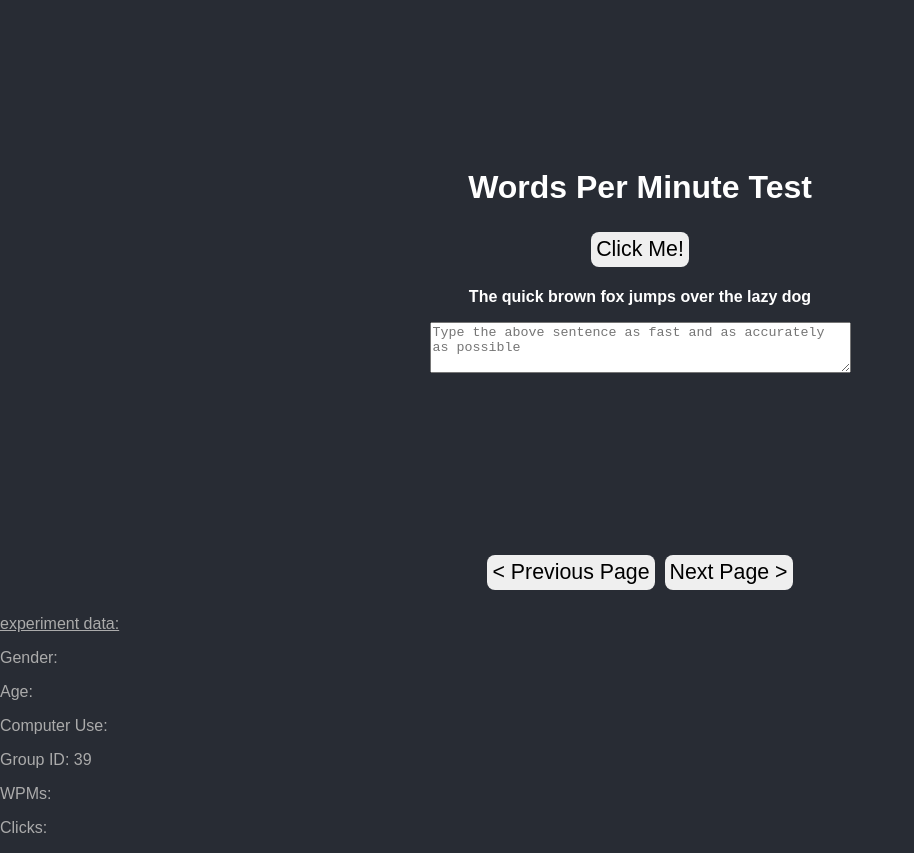
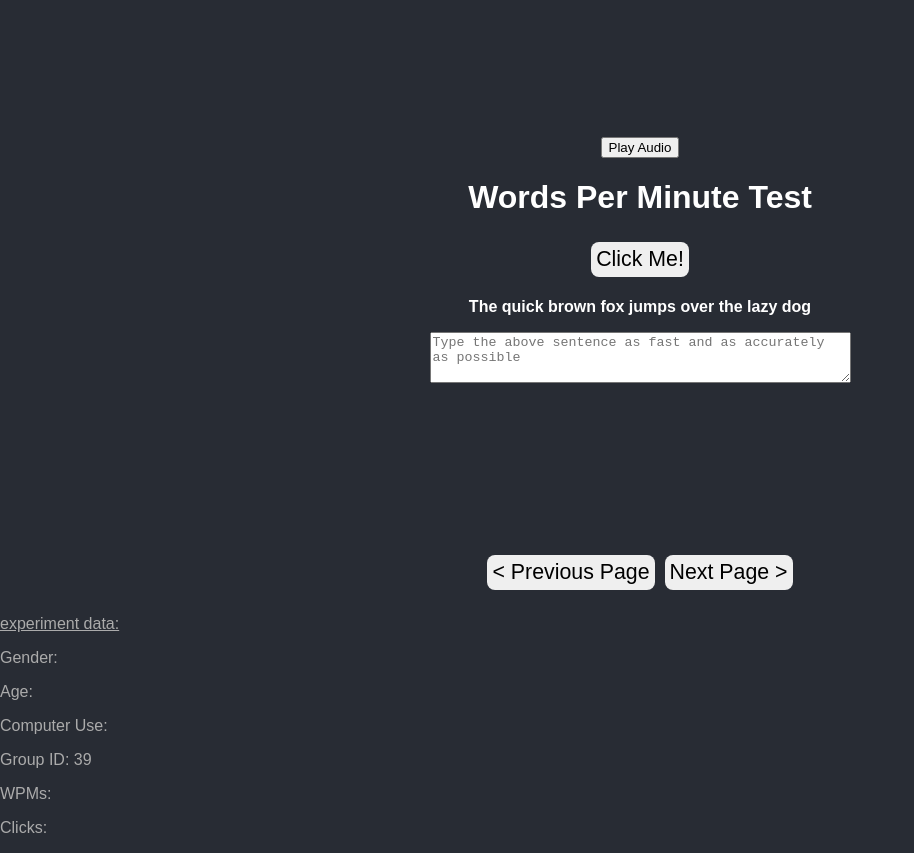
Before and after one commit to csu-hci-projects/SP23-Context-Awareness-Sound-Alerts, a React (Create React App) app in the folder client/: page / in a window 1280 px wide. Shown: the whole page, without its empty margins (0-914 px from the left). Built offline with nearby package versions, Linux system fonts and the light colour scheme; the HTML template or start-up script is replaced by a standard one.

Commit message:
add express server

```diff
--- /dev/null
+++ b/client/src/components/Sound.js
@@ -0,0 +1,26 @@
+import {useEffect, useState} from "react";
+import {Button} from "reactstrap";
+
+export default function Sound(props){
+
+    const [audio] = useState(new Audio(" ../../../media/airport-ambience-mexico-5min48k24b.flac"))
+
+    const playAudio = ()=>{
+        if (audio !== undefined){
+            console.log("Play!" + JSON.stringify(audio))
+            audio.play()
+                .catch((err)=>{
+                    console.log(err)
+                });
+        } else {
+            console.log("audio is undefined")
+        }
+
+    }
+
+    return(
+        <div>
+            <Button onClick={playAudio}>Play Audio</Button>
+        </div>
+    )
+}
--- a/client/src/pages/experiment.js
+++ b/client/src/pages/experiment.js
@@ -2,6 +2,7 @@ import React, {useState, useRef, useEffect} from "react";
 import NavBar from "../components/NavBar";
 import * as PropTypes from "prop-types";
 import {Button} from "reactstrap";
+import Sound from "../components/Sound";
 
 function DisplayWPM(props) {
   useEffect(()=>{
@@ -72,6 +73,7 @@ export default function Experiment(props) {
 
   return (
     <div className={"content"}>
+      <Sound/>
       <h1>Words Per Minute Test</h1>
       <Button className={"action-button"} onClick={handleActionClick}>Click Me!</Button>
       <p><b>{currentSentence}</b></p>
```
Also changed, not shown: 2 other files (tests, documents, lock files or other folders).
